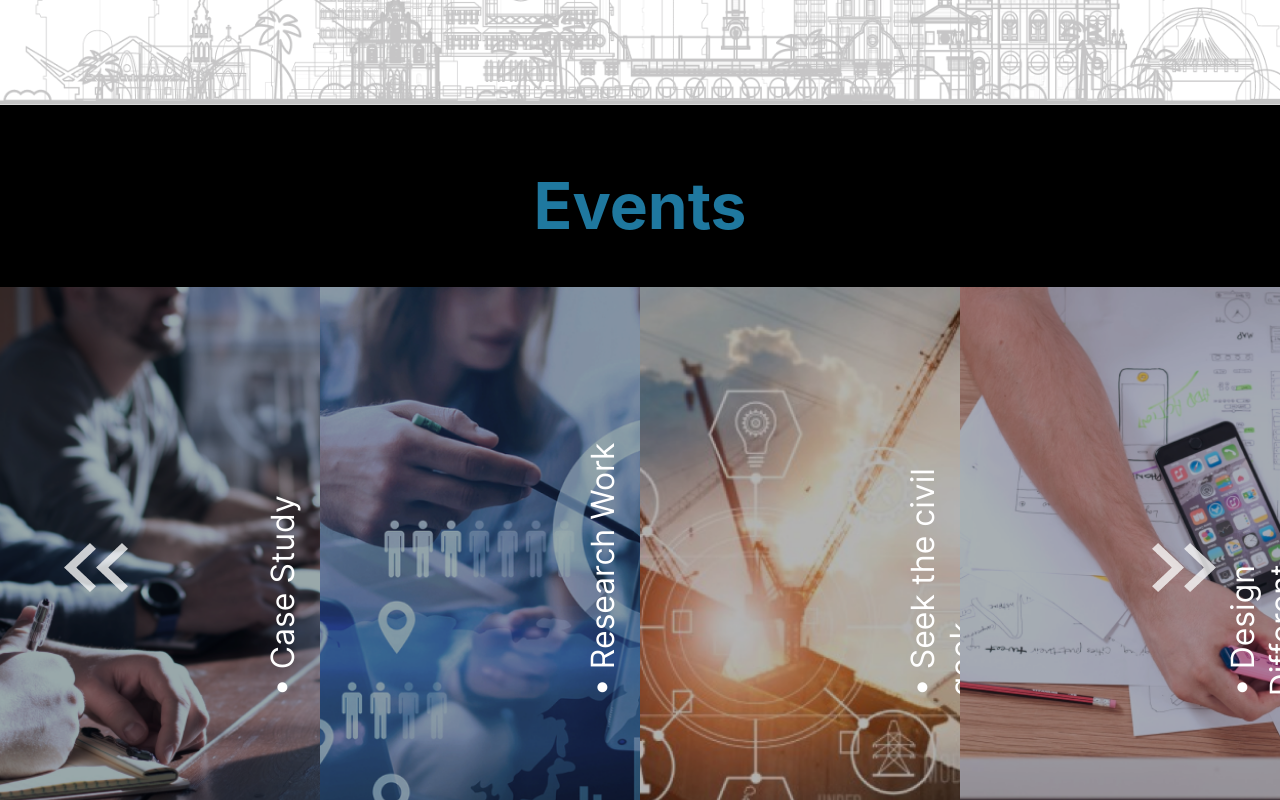
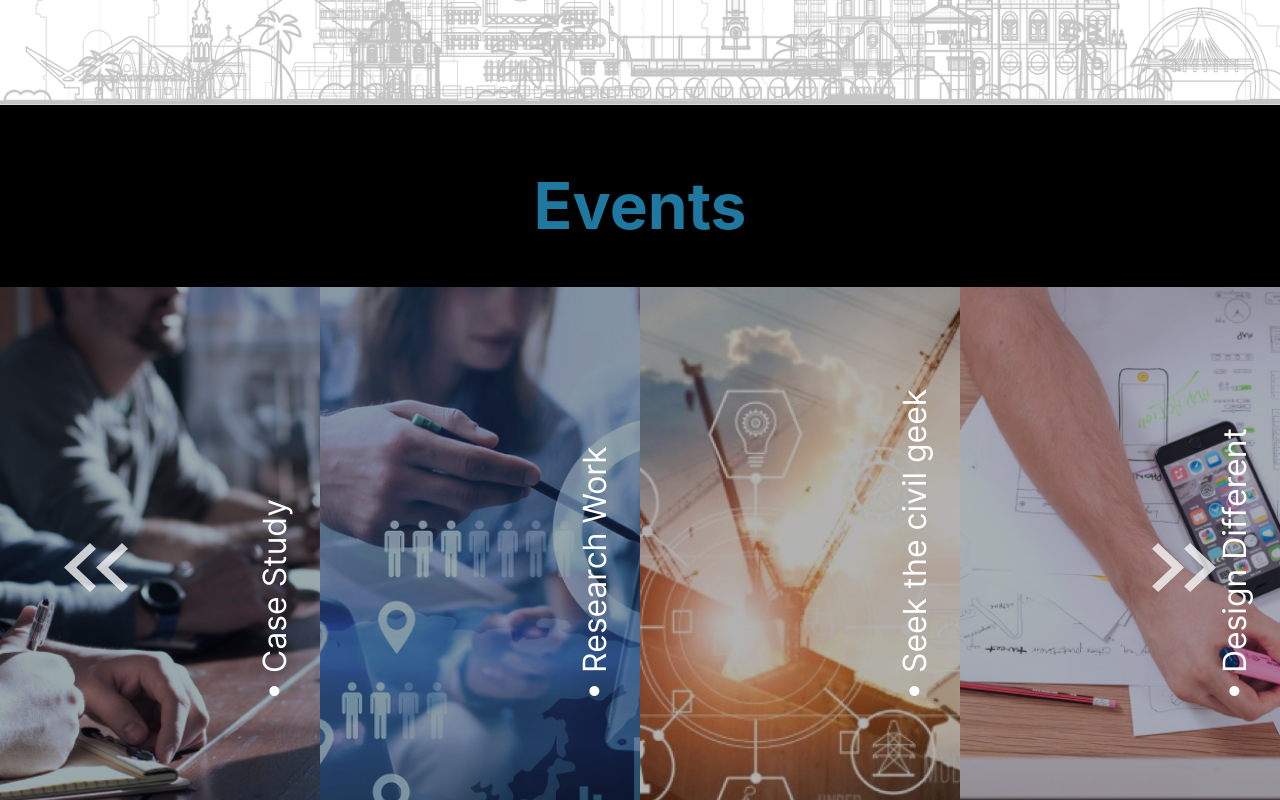
Before and after one commit to Civil-Conclave/civilconclave2k22, a React (Create React App) app: page / in a window 1280 px wide. Shown: the part 1063-1863 px from the top of the page. Built offline with nearby package versions, Linux system fonts and the light colour scheme.

Commit message:
Padding added to buttons

```diff
--- a/src/components/AboutUs/OurTeam.css
+++ b/src/components/AboutUs/OurTeam.css
@@ -10,7 +10,7 @@
   background: linear-gradient(116.24deg, #076089 28.12%, #222150 93.23%);
 
   width: 80vw;
-  height: 22vh;
+  height: 18vh;
   z-index: 5;
 }
 .HeaderInfo {
--- a/src/components/AboutUs/TeamDetails.js
+++ b/src/components/AboutUs/TeamDetails.js
@@ -84,11 +84,5 @@ const contacts = [
     position: "Manager",
     image: Vansh,
   },
-  {
-    id: 13,
-    name: "Ishaan Jain",
-    position: "Manager",
-    image: Vansh,
-  },
 ];
 export default contacts;
--- a/src/components/AboutUs/details.css
+++ b/src/components/AboutUs/details.css
@@ -8,7 +8,7 @@
   display: flex;
   flex-direction: column;
 
-  width: 85%;
+  width: 80%;
 }
 .CardHeader {
   width: 100%;
--- a/src/components/Home/EventsHome.css
+++ b/src/components/Home/EventsHome.css
@@ -76,14 +76,14 @@
 }
 
 .eventName {
-  width: 80%;
-  height: 10%;
+  width: 125%;
+  height: 8%;
   font-size: 2rem;
   font-family: Inter;
   color: white;
   position: absolute;
-  top: 40%;
-  left: 52%;
+  top: 30%;
+  left: 25%;
   transform: rotate(270deg);
 }
 
```
